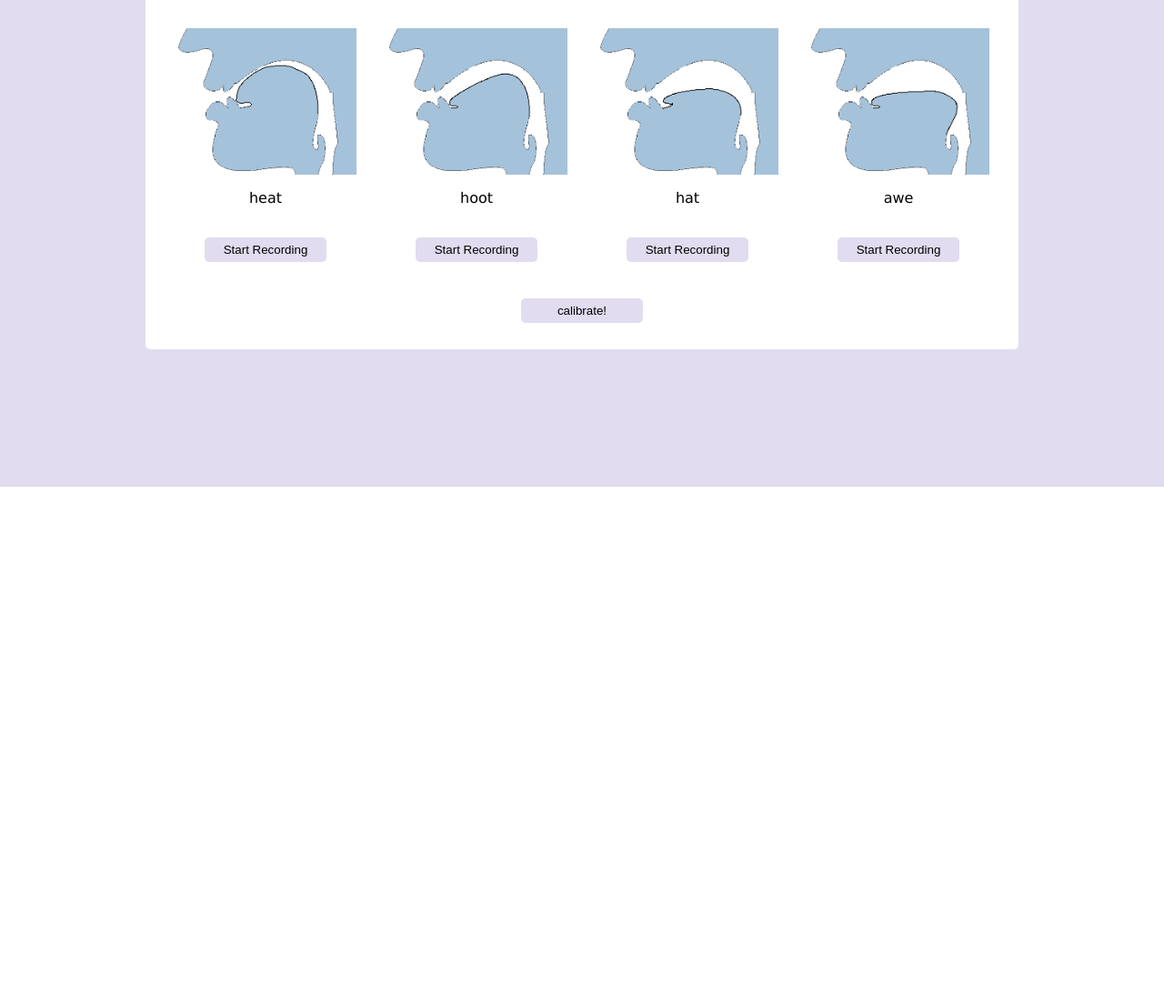
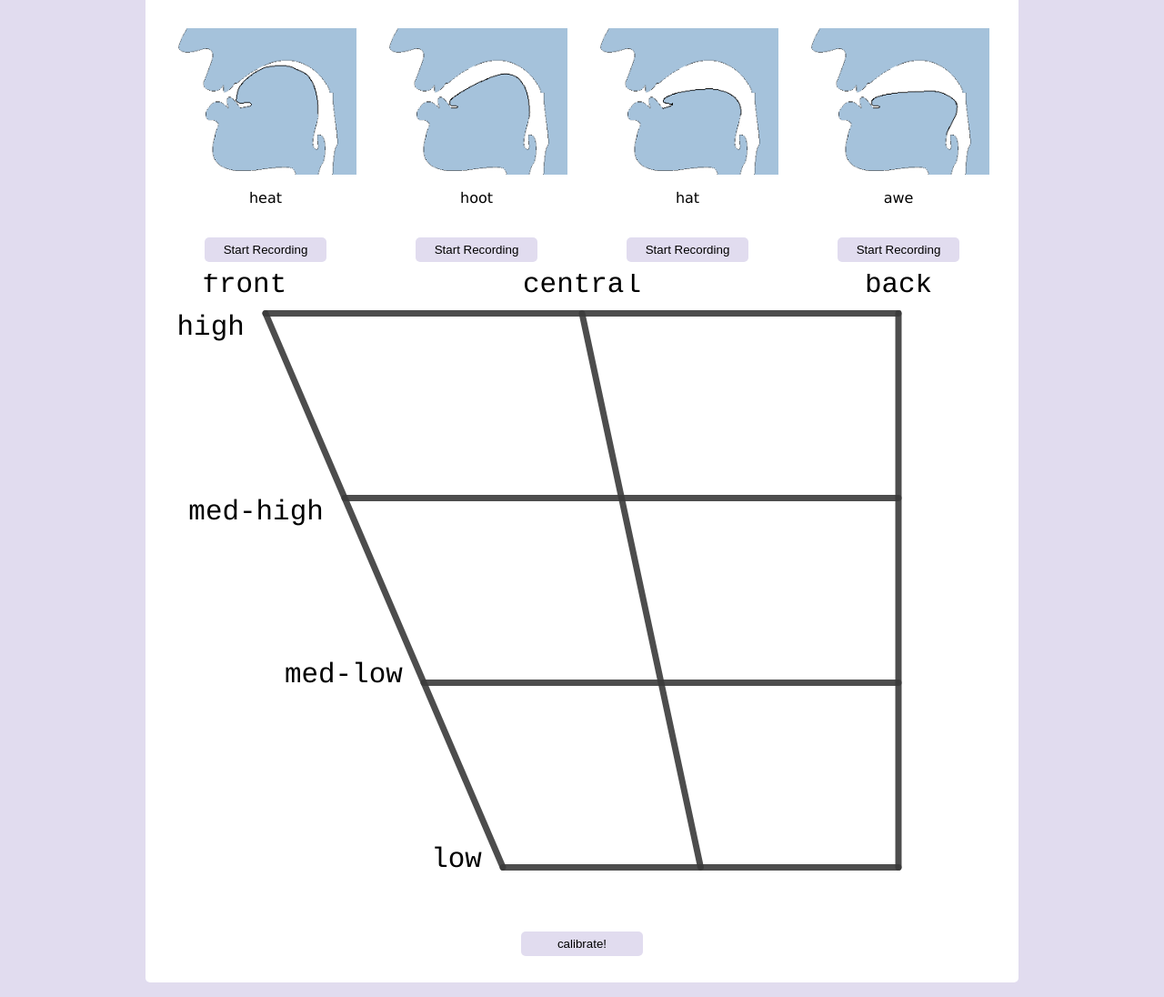
Before and after one commit to garlicrybread/showAndTell-Interspeech2024, a Flask app: template flaskr/templates/main/vowelCalibration.html in a window 1280 px wide. Shown: the part 265-1361 px from the top of the page at 91% size. Before the commit the page ends 800 px from the top, so only its background shows below. Run offline with Flask 3, Linux system fonts and the light colour scheme; the template is opened without the code that fills it, so the values that code supplies are empty.

Commit message:
vowel chart added to calibration page

```diff
--- a/flaskr/templates/main/vowelCalibration.html
+++ b/flaskr/templates/main/vowelCalibration.html
@@ -46,6 +46,10 @@
     </div>
 
     <div class="flex-col">
+        <svg id="svg-calibrate" width=100% length="auto" viewBox="0,0,400,300"></svg>
+    </div>
+
+    <div class="flex-col">
         <input type="button" id="calibrateBtn" value="calibrate!">
     </div>
 
```
